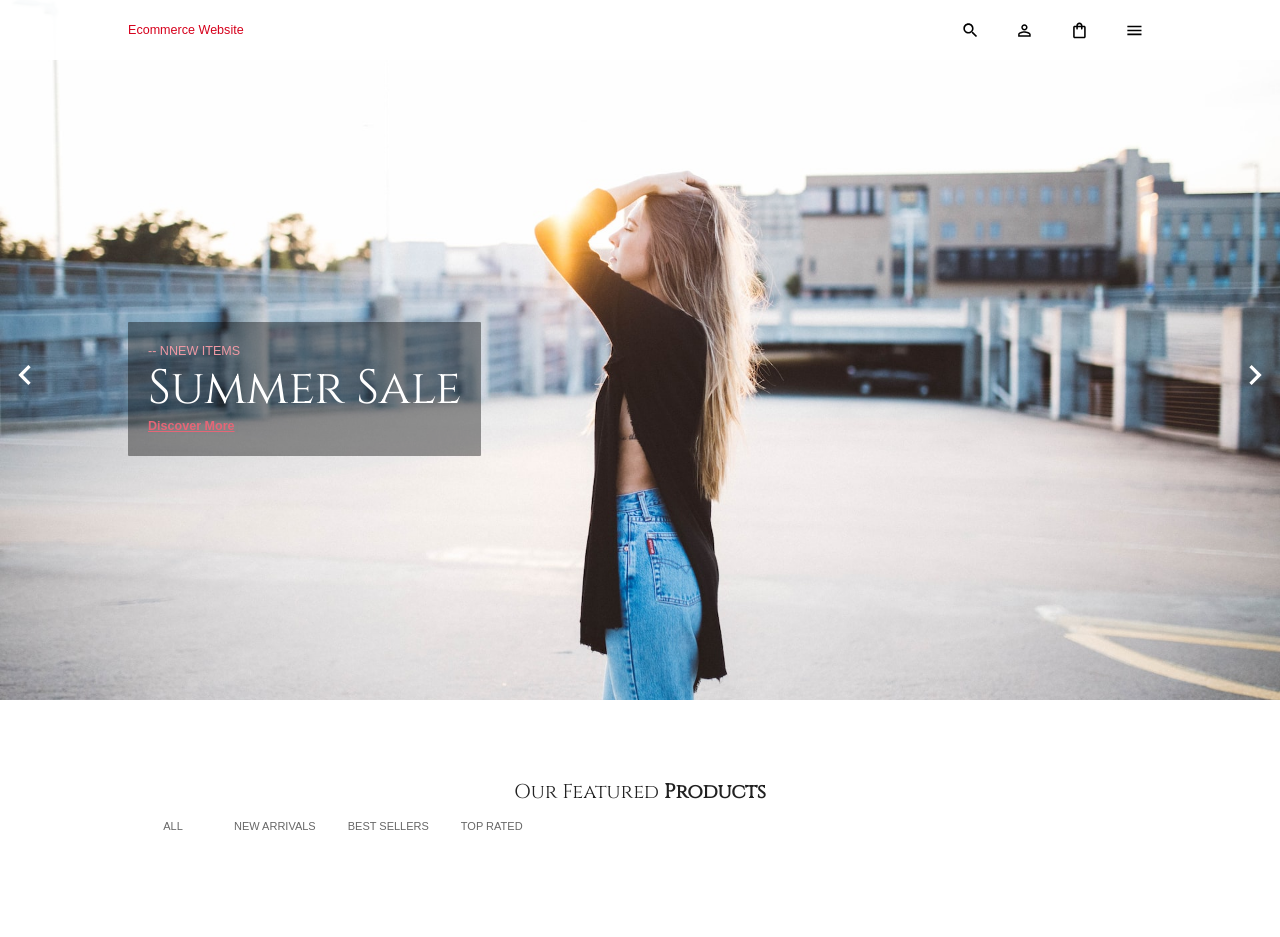
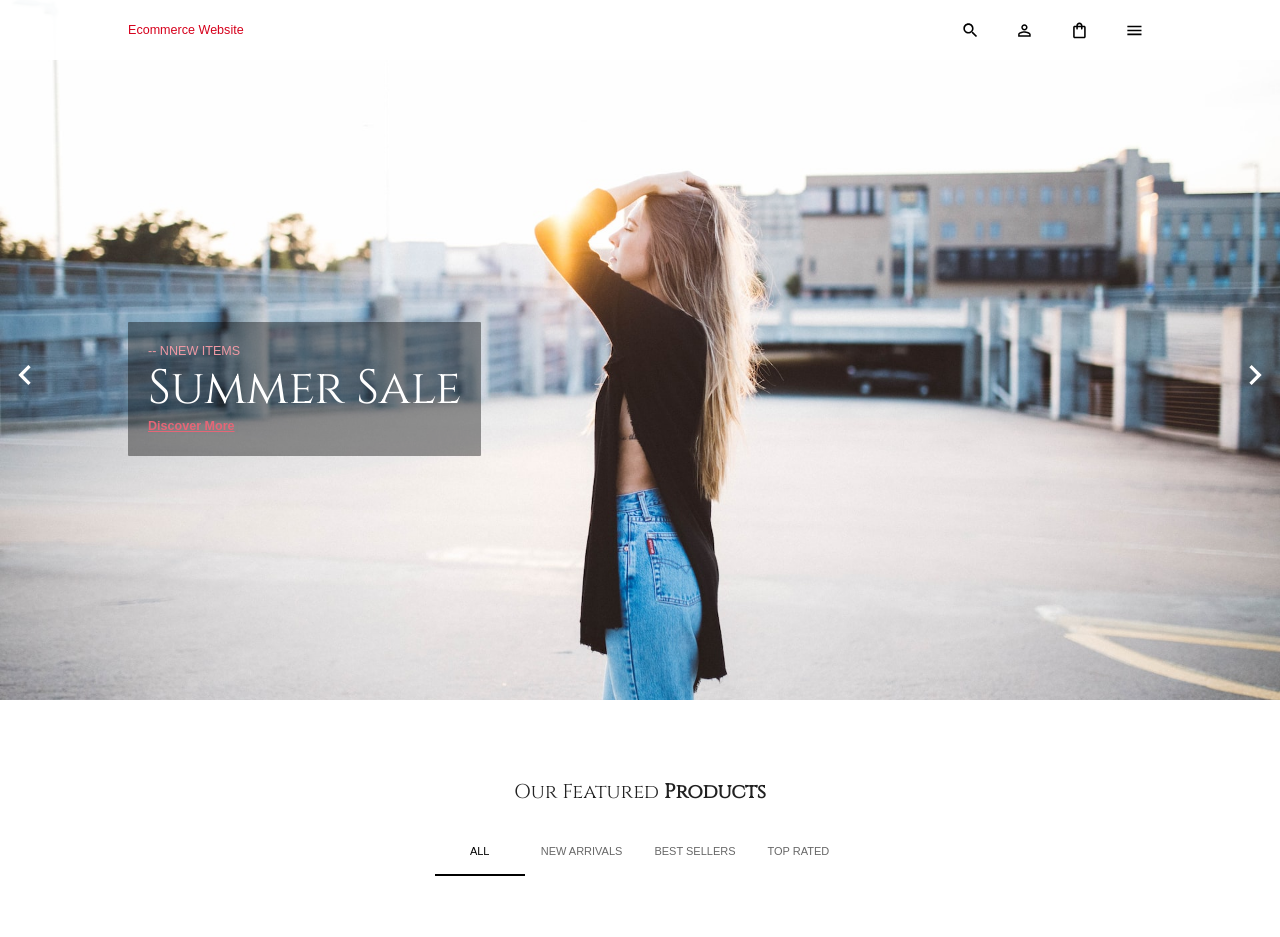
Before and after one commit to brosmar18/ecommerce-client, a React (Create React App) app: page / in a window 1280 px wide. Shown: the top 937 px of the page. Built offline with nearby package versions, Linux system fonts and the light colour scheme; no server answers; a web font is replaced by a local one.

Commit message:
Tabs styles added

```diff
--- a/src/pages/Home/ShoppingList.jsx
+++ b/src/pages/Home/ShoppingList.jsx
@@ -48,7 +48,20 @@ const ShoppingList = () => {
       <Typography variant="h3" textAlign="center">
         Our Featured <b>Products</b>
       </Typography>
-      <Tabs>
+      <Tabs
+        textColor="primary"
+        indicatorColor="primary"
+        value={value}
+        onChange={handleChange}
+        centered
+        TabIndicatorProps={{ sx: { display: isNonMobile ? "block" : "none"}}}
+        sx={{
+          m: '25px',
+          '& .MuiTabs-FlexContainer': {
+            flexWrap: 'wrap',
+          },
+        }}
+      >
         <Tab label="ALL" value='all' />
         <Tab label='NEW ARRIVALS' value='newArrivals' />
         <Tab label='BEST SELLERS' value='bestSellers' />
```
